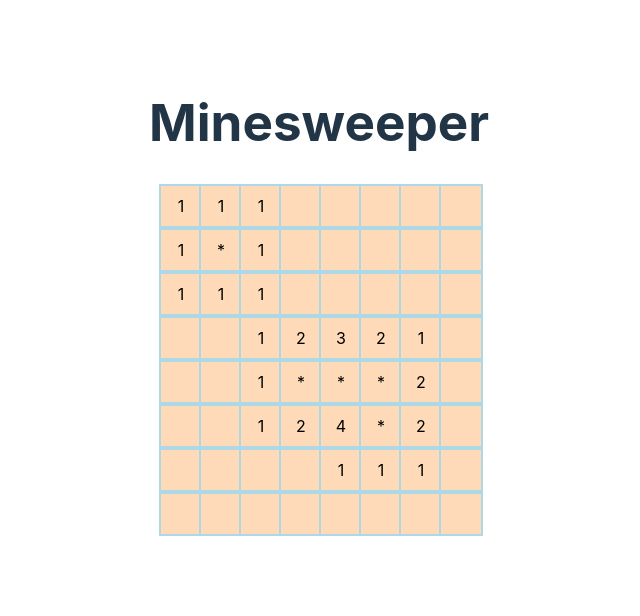
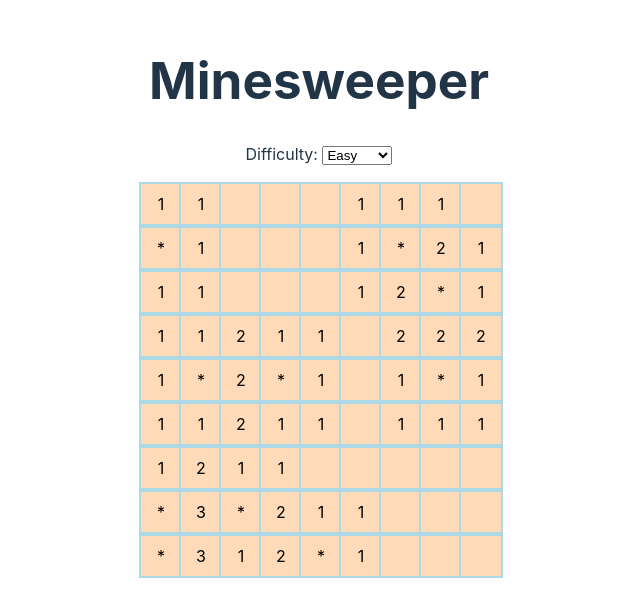
Before and after one commit to shadowae/minesweeper-ui, a React (Vite) app: page / in a window 1280 px wide. Shown: the part 102-718 px from the top of the page, without its empty margins (321-961 px from the left). Built offline with nearby package versions, Linux system fonts and the light colour scheme.

Commit message:
feat: added 3 stages of difficulty with dropdown selection

```diff
--- a/src/App.tsx
+++ b/src/App.tsx
@@ -1,15 +1,41 @@
-// App.tsx
+import React, { useState, useMemo } from "react";
 import Gameboard from "./Gameboard";
-import './App.css';
+import {difficulties, DifficultyLevel} from "./constants/difficulties";
+import { generateMinePositions } from "./utils/generateMinePositions";
+import "./App.css";
 import {Coordinate} from "./utils/getMap.tsx";
 
 function App() {
-    const gridSize: [number, number] = [8, 8];
-    const minePositions: Coordinate[] = [[1, 1],[5,5],[4,3],[4,4],[4,5]];
+    const [difficulty, setDifficulty] = useState<DifficultyLevel>("easy");
+    const { gridSize, mines } = difficulties[difficulty];
+
+    const minePositions :Coordinate[] = useMemo(() => {
+        return generateMinePositions(gridSize, mines);
+    }, [gridSize, mines]);
+
+    const handleDifficultyChange = (
+        event: React.ChangeEvent<HTMLSelectElement>
+    ) => {
+        setDifficulty(event.target.value as DifficultyLevel);
+    };
 
     return (
-        <div style={{ display: "flex", flexDirection: "column", alignItems: "center" }}>
+        <div className="App" style={{ textAlign: "center" }}>
             <h1>Minesweeper</h1>
+            <div style={{ marginBottom: "1rem" }}>
+                <label htmlFor="difficulty-select">Difficulty: </label>
+                <select
+                    id="difficulty-select"
+                    value={difficulty}
+                    onChange={handleDifficultyChange}
+                >
+                    {Object.keys(difficulties).map((level) => (
+                        <option key={level} value={level}>
+                            {level.charAt(0).toUpperCase() + level.slice(1)}
+                        </option>
+                    ))}
+                </select>
+            </div>
             <Gameboard gridSize={gridSize} minePositions={minePositions} />
         </div>
     );
--- /dev/null
+++ b/src/constants/difficulties.ts
@@ -0,0 +1,13 @@
+import {Coordinate} from "../utils/getMap.tsx";
+
+export type DifficultyLevel = "easy" | "medium" | "hard";
+
+interface DifficultySettings {
+	gridSize: [number, number];
+	mines: number;
+}
+export const difficulties: Record<DifficultyLevel, DifficultySettings> = {
+	easy: { gridSize: [9, 9] as Coordinate, mines: 10 },
+	medium: { gridSize: [16, 16] as Coordinate, mines: 25 },
+	hard: { gridSize: [30, 30] as Coordinate, mines: 40 },
+};
--- a/src/utils/generateMinePositions.ts
+++ b/src/utils/generateMinePositions.ts
@@ -1,7 +1,9 @@
+import {Coordinate} from "./getMap.tsx";
+
 export function generateMinePositions(
 	[rows, cols]: [number, number],
 	numMines: number
-): number[][] {
+): Coordinate[] {
 	const positions = new Set<string>();
 
 	while (positions.size < numMines) {
@@ -10,5 +12,8 @@ export function generateMinePositions(
 		positions.add(`${row},${col}`);
 	}
 
-	return Array.from(positions).map((pos) => pos.split(",").map(Number));
+	return Array.from(positions).map((pos) => {
+		const parts = pos.split(",").map(Number);
+		return [parts[0], parts[1]] as [number, number];
+	});
 }
```
Also changed, not shown: 1 other file (tests, documents, lock files or other folders).
